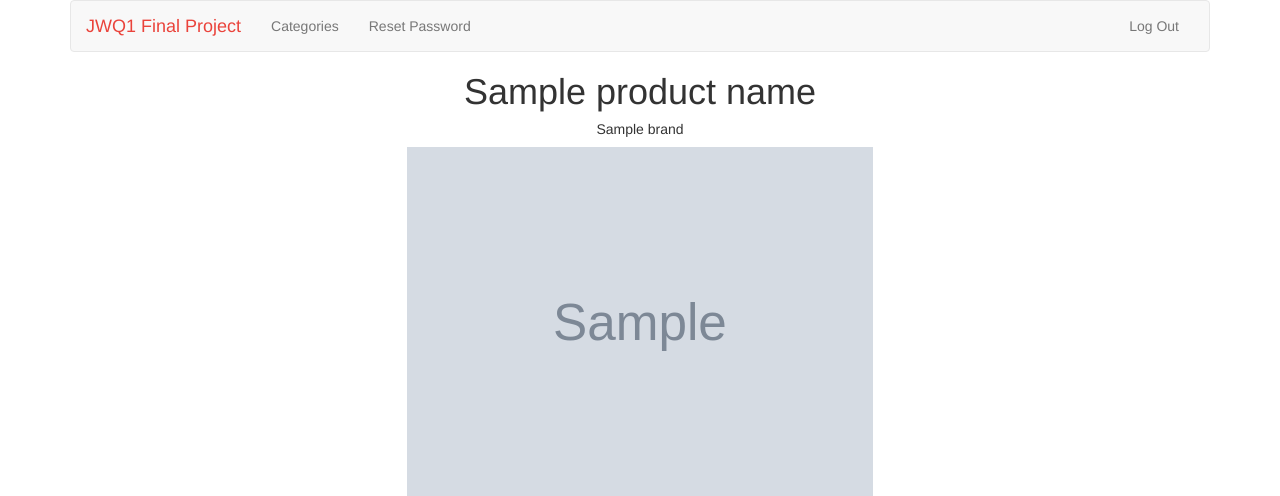
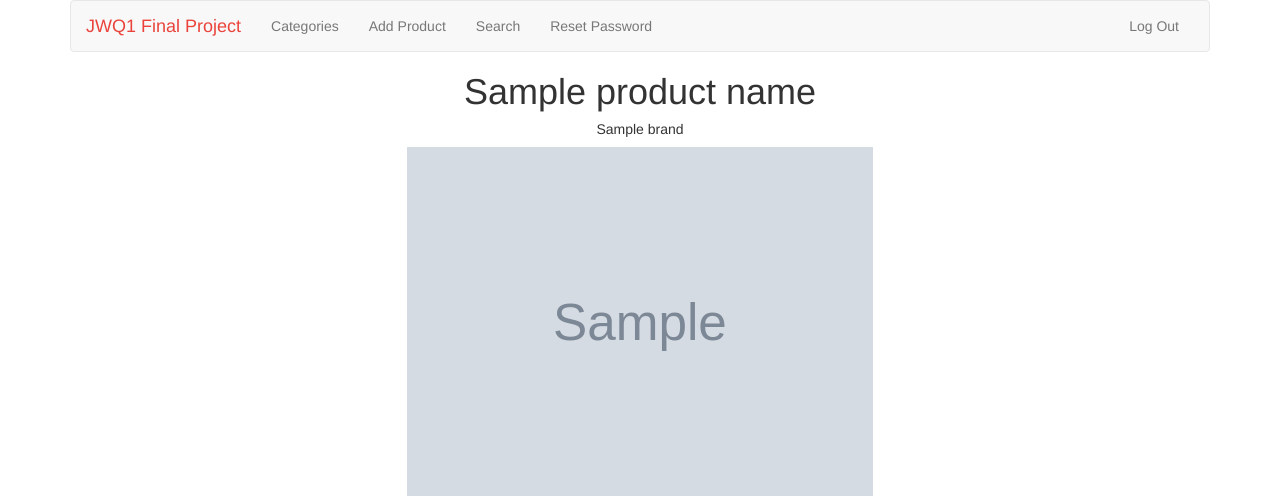
Before and after one commit to jwq1/CS50x_jwq1, a Flask app: template final-project/templates/product.html in a window 1280 px wide. Shown: the top 496 px of the page. Run offline with Flask 2, Linux system fonts and the light colour scheme; a user stored in the database is signed in; the template is opened without the code that fills it: most values are stand-ins (such as "Sample title", 1, 10 or a date in 2020); grey boxes marked "Sample" are stand-in pictures; some libraries are stand-ins or nearby versions.

Commit message:
Display 'add products' and 'search' in nav

```diff
--- a/final-project/templates/layout.html
+++ b/final-project/templates/layout.html
@@ -62,6 +62,8 @@
                         {% if session.user_id %}
                             <ul class="nav navbar-nav">
                                 <li><a href="{{ url_for('category') }}">Categories</a></li>
+                                <li><a href="{{ url_for('new') }}">Add Product</a></li>
+                                <li><a href="{{ url_for('search') }}">Search</a></li>
                                 <li><a href="{{ url_for('password') }}">Reset Password</a></li>
                             </ul>
                             <ul class="nav navbar-nav navbar-right">
```
